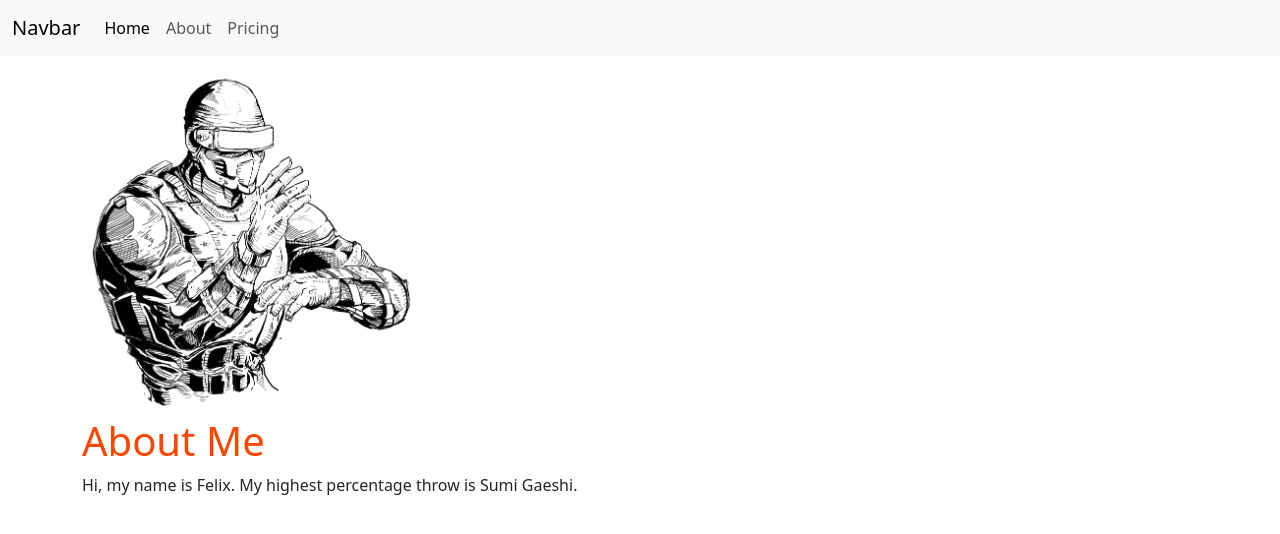
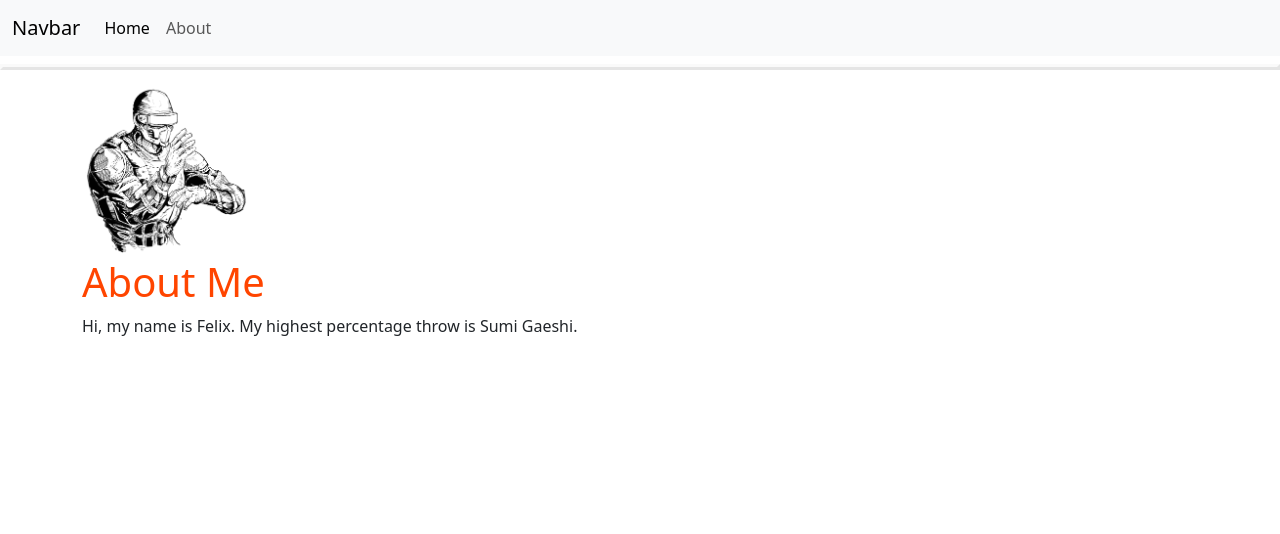
Before and after one commit to carritohmc/FSDI_112_first, a Django app: page /about/ in a window 1280 px wide. Shown: the top 534 px of the page. Run offline with Django 4.2, Linux system fonts and the light colour scheme.

Commit message:
modified css

```diff
--- a/static/css/base.css
+++ b/static/css/base.css
@@ -1,3 +1,16 @@
 h1 {
     color: orangered;
 }
+
+hr{
+
+
+        margin-top: 0.5em;
+        margin-bottom: 0.5em;
+        margin-left: auto;
+        margin-right: auto;
+        border-style:outset;
+        border-width: 3px;
+        color: red;
+
+}
--- a/templates/about.html
+++ b/templates/about.html
@@ -4,7 +4,7 @@
 {% block title %}About Me{% endblock title %}
 
 {% block content %}
-<img src="{% static 'img/feliusShadows.png' %}" style="width:30%;">
+<img src="{% static 'img/feliusShadows.png' %}" style="width:15%;">
 <h1>About Me</h1>
 <p>Hi, my name is Felix. My highest percentage throw is Sumi Gaeshi.</p>
 {% endblock content %}
--- a/templates/base.html
+++ b/templates/base.html
@@ -26,15 +26,13 @@
               <li class="nav-item">
                 <a class="nav-link" href="{% url 'about' %}">About</a>
               </li>
-              <li class="nav-item">
-                <a class="nav-link" href="#">Pricing</a>
-              </li>
+
 
             </ul>
           </div>
         </div>
       </nav>
-
+      <hr width="100%;" >
 
 <div class ="container">
 
```
